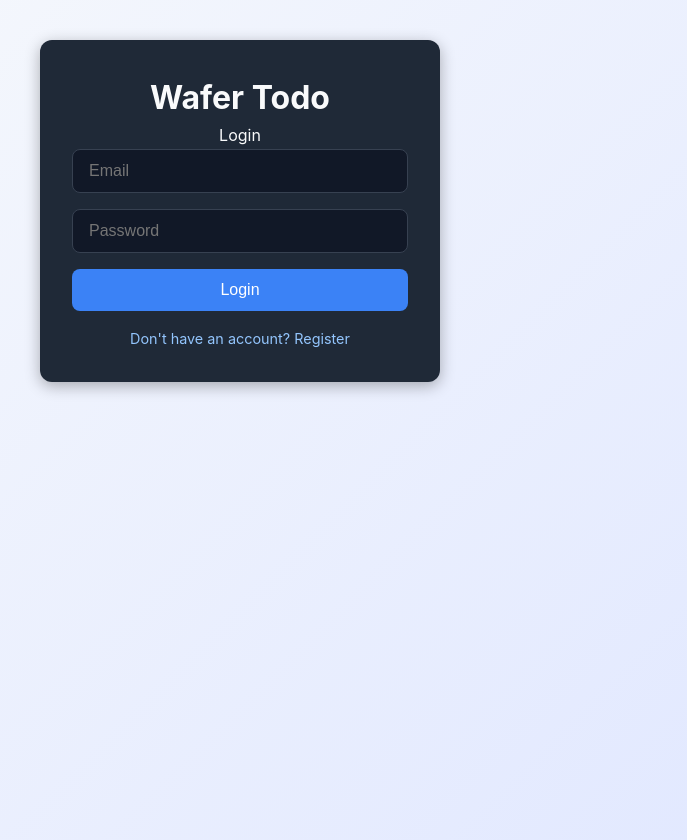
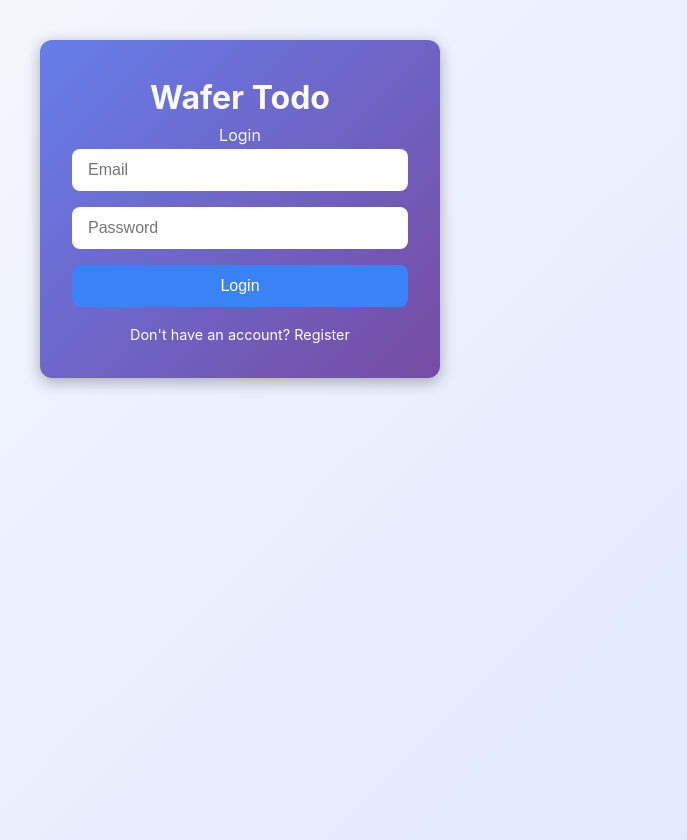
Before and after one commit to suyog200/Wafer-TodoApp, a React (Vite) app in the folder frontend/: page /login in a window 1280 px wide. Shown: the whole page, without its empty margins (400-1087 px from the left). Built offline with nearby package versions, Linux system fonts and the light colour scheme.

Commit message:
changed login and register form css

```diff
--- a/frontend/src/styles/formstyles.css
+++ b/frontend/src/styles/formstyles.css
@@ -3,13 +3,13 @@
   max-width: 400px;
   margin: 5vh auto;
   padding: 2rem;
-  background-color: #1f2937; /* dark background */
   border-radius: 12px;
   box-shadow: 0 4px 15px rgba(0, 0, 0, 0.3);
   color: #f9fafb;
   display: flex;
   flex-direction: column;
   align-items: center;
+  background: linear-gradient(135deg, #667eea 0%, #764ba2 100%);
 }
 
 .auth-container h2 {
@@ -28,10 +28,9 @@
 .auth-container input {
   padding: 0.75rem 1rem;
   margin-bottom: 1rem;
-  border: 1px solid #374151;
+  border: none;
   border-radius: 8px;
-  background-color: #111827;
-  color: #f9fafb;
+  color: #000000;
   font-size: 1rem;
   transition: border-color 0.2s, box-shadow 0.2s;
 }
@@ -61,7 +60,7 @@
 
 .auth-container a {
   text-align: center;
-  color: #93c5fd;
+  color: #ffffff;
   text-decoration: none;
   font-size: 0.9rem;
   transition: color 0.2s;
```
